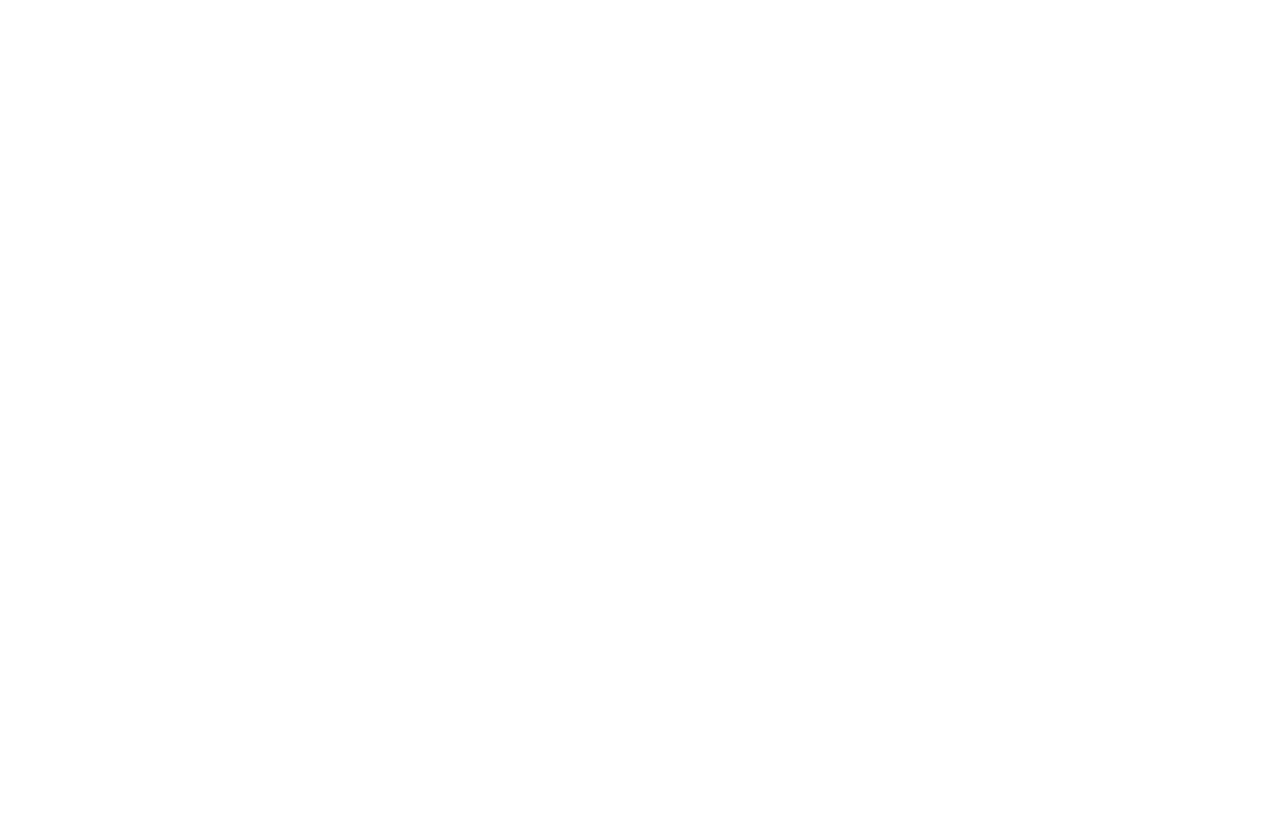
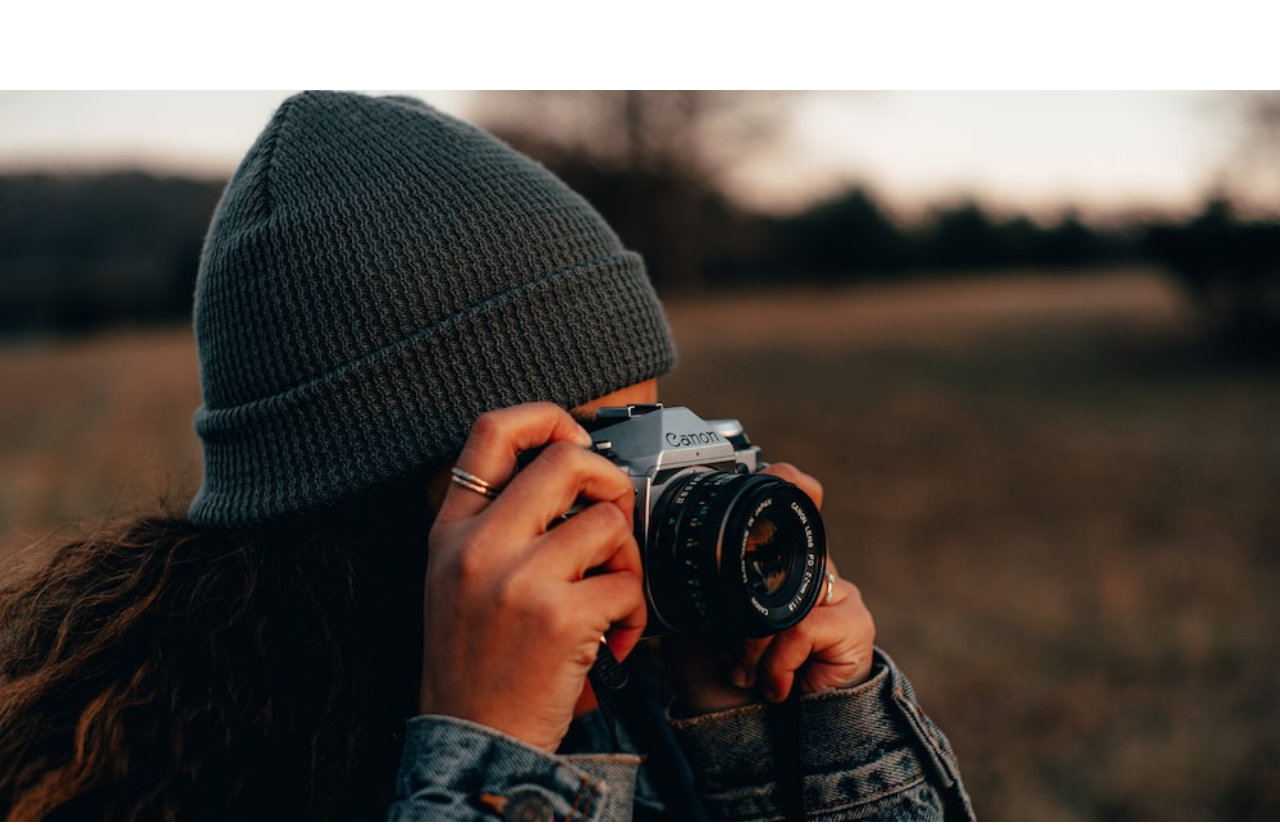
Before and after one commit to SheCodesAus/layer_8_victory_frontend_bris_2023, a React (Vite) app in the folder mentorship/: page / in a window 1280 px wide. Before the commit the page ends 800 px from the top, so only its background shows below. Built offline with nearby package versions, Linux system fonts and the light colour scheme.

Commit message:
place holder image

```diff
--- a/mentorship/src/pages/HomePage.css
+++ b/mentorship/src/pages/HomePage.css
@@ -27,6 +27,13 @@
     overflow-x: hidden;
 }
 
-section.section {
+/* section.section {
     min-height: 100vh;
+} */
+
+.welcome img.header-image {
+    margin-top: 9rem;
+    height: 91.55vh;
+    object-fit: cover;
+    width: 100vw;
 }
--- a/mentorship/src/pages/HomePage.jsx
+++ b/mentorship/src/pages/HomePage.jsx
@@ -8,6 +8,9 @@
 
     return (
         <section className="section home">
+            <div className="welcome">
+                <img className="header-image" src="../../public/placeholder-image.jpeg" alt="" />
+            </div>
         </section>
     );
 }
```
Also changed, not shown: mentorship/public/placeholder-image.jpeg (added).
